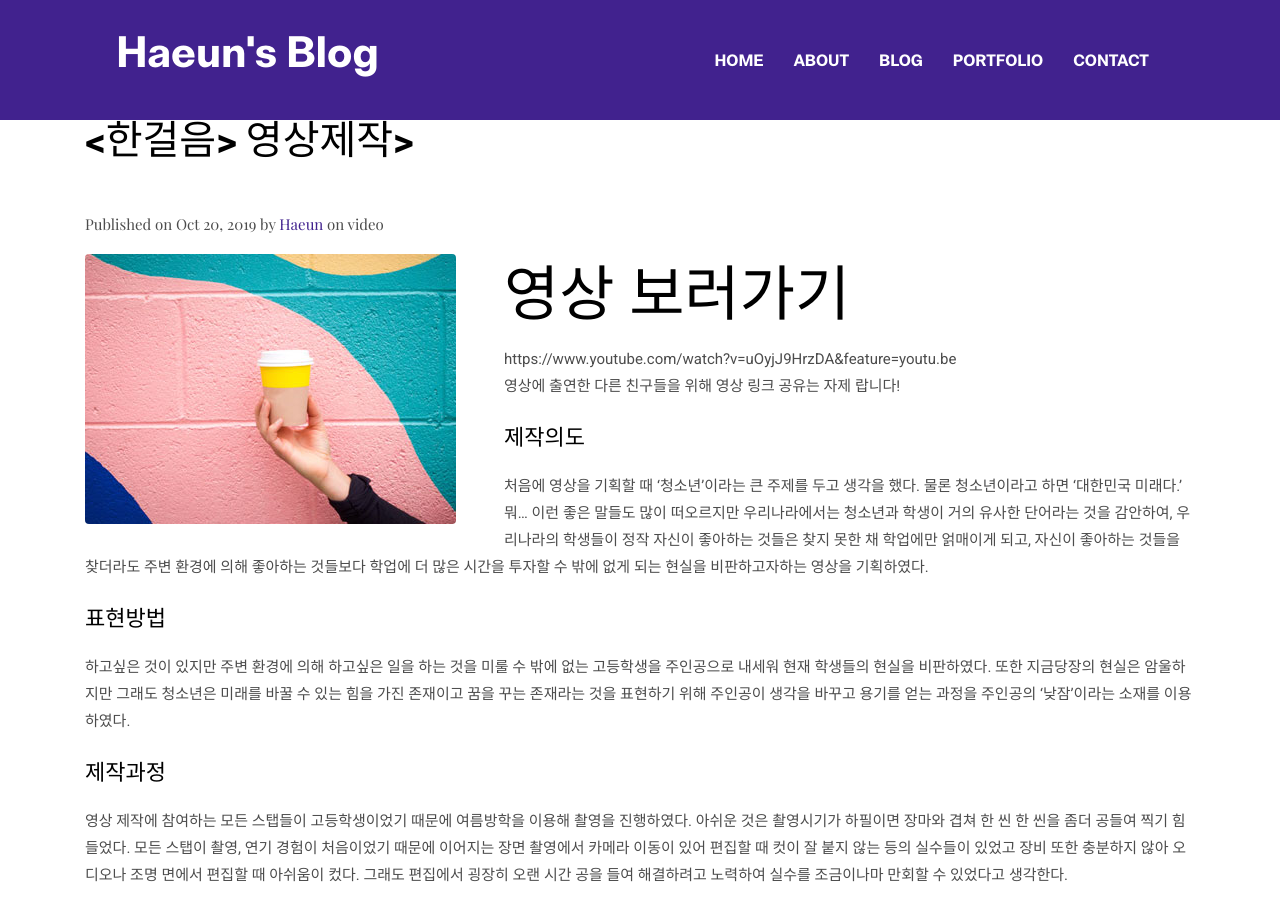
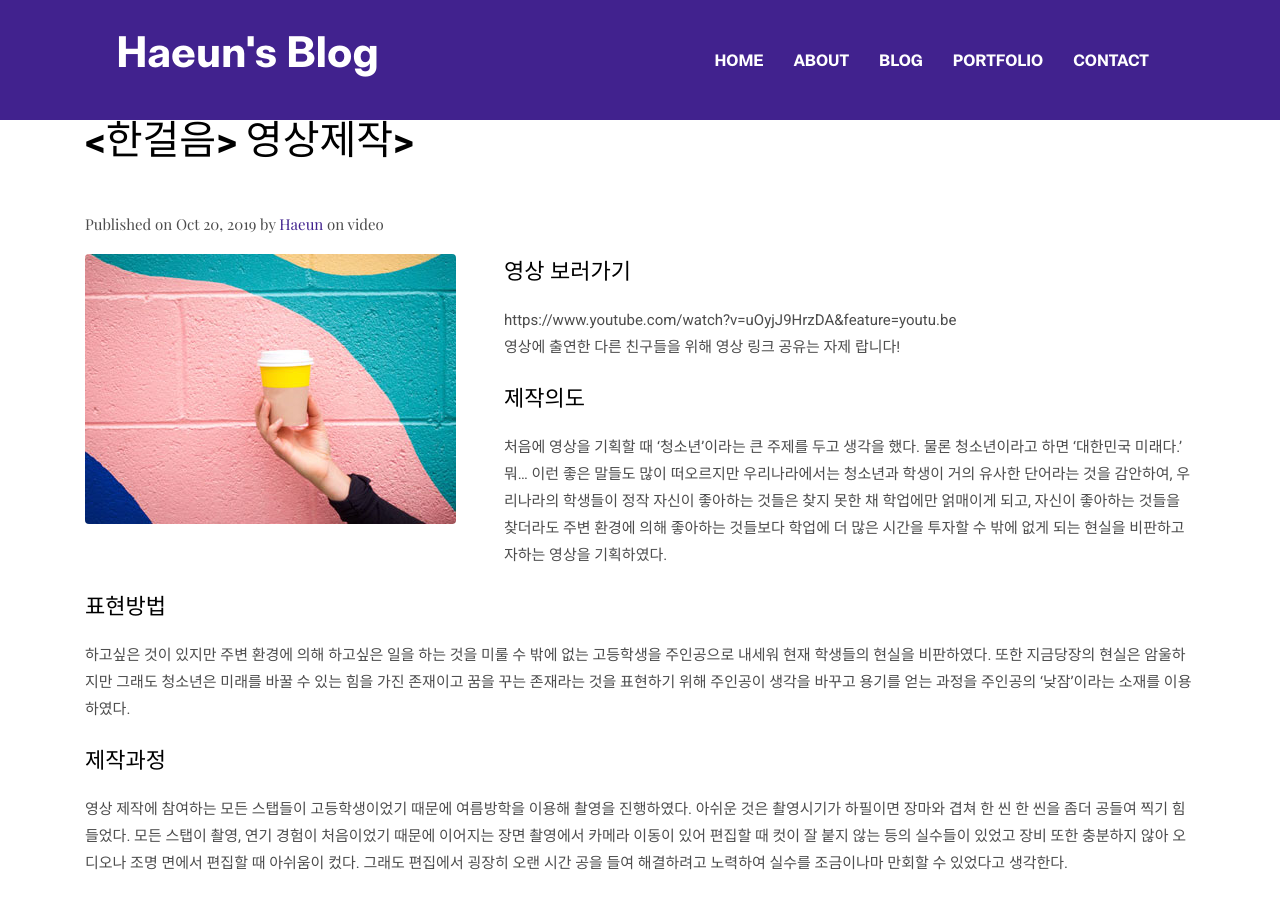
Before and after one commit to cheongsan16/cheongsan16.g, a Jekyll site: the page built from _posts/2019-10-20-one-step.md, in a window 1280 px wide and 900 px high, scrolled down 469 px. Built offline with Jekyll 4.4.1, drawn with Linux system fonts in a browser that asks for light colours.

```diff
--- a/_posts/2019-10-20-one-step.md
+++ b/_posts/2019-10-20-one-step.md
@@ -7,7 +7,7 @@ author: Haeun
 tags:   video
 ---
 
-## 영상 보러가기
+**영상 보러가기**
 
 https://www.youtube.com/watch?v=uOyjJ9HrzDA&feature=youtu.be
 <br>영상에 출연한 다른 친구들을 위해 영상 링크 공유는 자제 랍니다!
```
